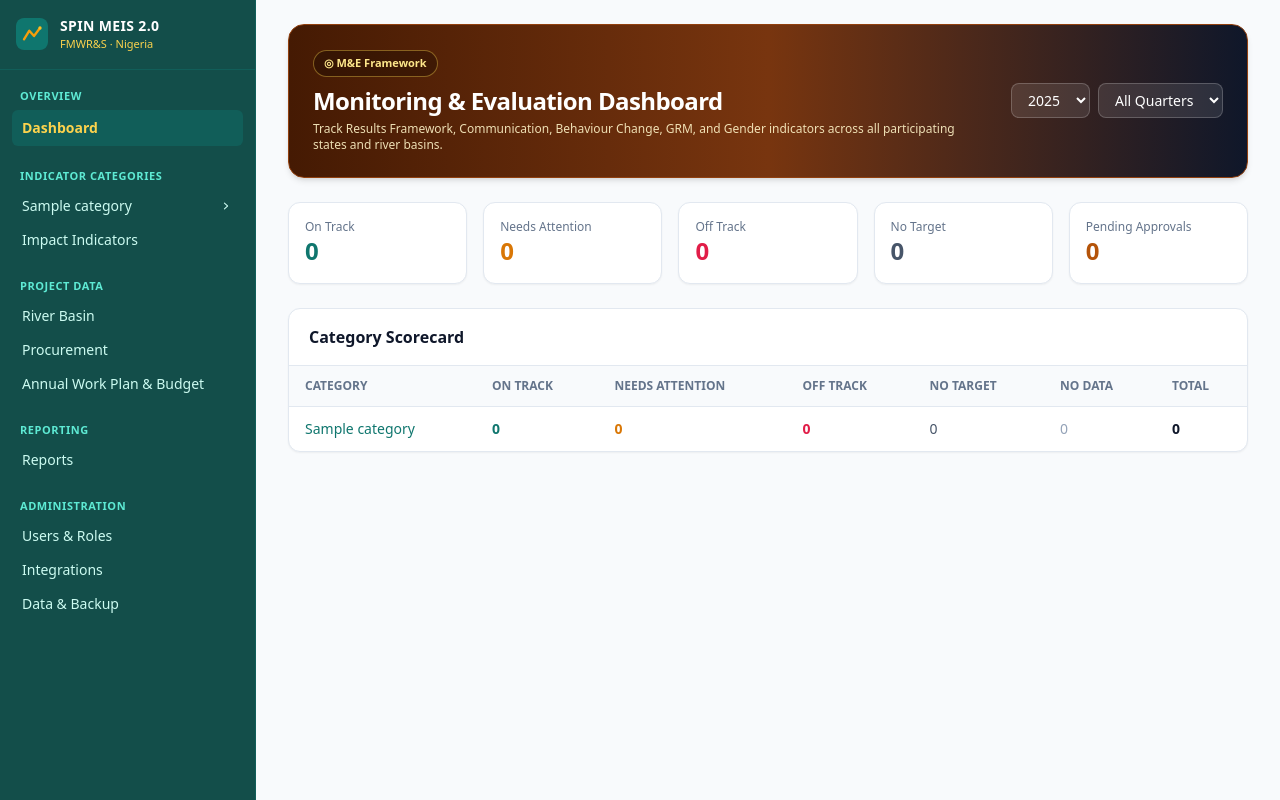
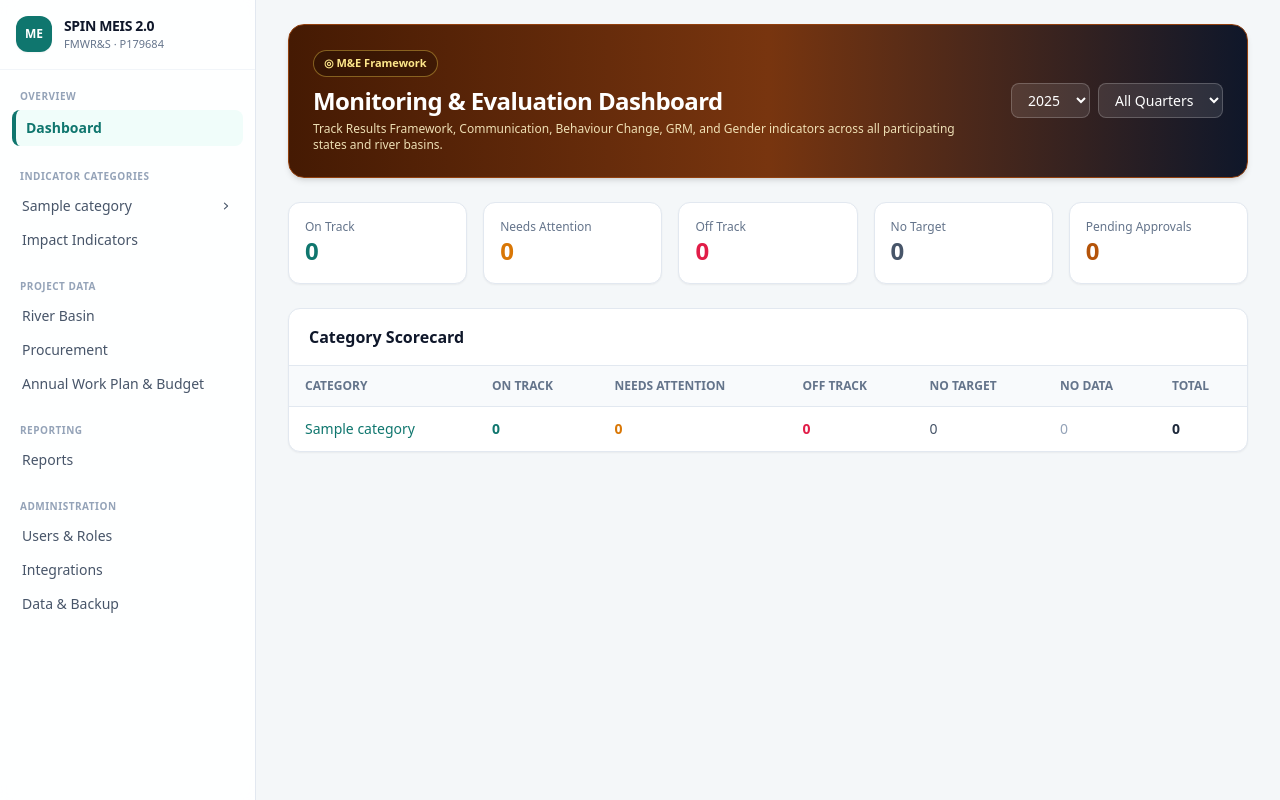
Before and after one commit to ES2-Limited/SPIN-MEIS, a Laravel app: page / in a window 1280 px wide. Run offline with Laravel 12, Linux system fonts and the light colour scheme; tables that the repository leaves empty hold one stand-in row (values such as "Sample post"); style sheets or scripts are compiled from the project's sources; parts of the project's set-up code (start-up, migrations or seed data) failed here and were passed over; some libraries are stand-ins or nearby versions.

Commit message:
UI: match prototype light sidebar shell and active border-left styling

```diff
--- a/resources/views/components/layouts/app.blade.php
+++ b/resources/views/components/layouts/app.blade.php
@@ -10,31 +10,31 @@
     @vite(['resources/css/app.css', 'resources/js/app.js'])
     @livewireStyles
 </head>
-<body class="bg-slate-50 text-slate-900 antialiased min-h-screen flex flex-col md:flex-row">
+<body class="bg-[#f4f7f9] text-slate-800 antialiased min-h-screen flex flex-col md:flex-row">
     <a href="#main-content" class="sr-only focus:not-sr-only focus:fixed focus:top-3 focus:left-3 focus:z-50 focus:px-4 focus:py-2 focus:rounded-lg focus:bg-amber-400 focus:text-slate-950 focus:font-semibold focus:shadow-lg">
         Skip to main content
     </a>
 
-    {{-- Desktop Sidebar --}}
-    <aside aria-label="Sidebar" class="hidden md:flex md:w-64 md:flex-col md:fixed md:inset-y-0 bg-teal-900 text-teal-50 border-r border-teal-800">
-        <div class="flex items-center gap-3 px-4 py-4 border-b border-teal-800">
-            <img src="/icons/icon-192.svg" alt="SPIN MEIS 2.0 logo" class="w-8 h-8 rounded-lg">
+    {{-- Desktop Sidebar (Prototype Light Shell) --}}
+    <aside aria-label="Sidebar" class="hidden md:flex md:w-64 md:flex-col md:fixed md:inset-y-0 bg-white/90 backdrop-blur border-r border-slate-200 text-slate-700">
+        <div class="flex items-center gap-3 px-4 py-4 border-b border-slate-100">
+            <div class="w-9 h-9 rounded-xl bg-teal-700 text-white font-extrabold text-xs flex items-center justify-center shadow-sm">ME</div>
             <div>
-                <div class="font-bold text-sm tracking-wide text-white">SPIN MEIS 2.0</div>
-                <div class="text-[11px] text-amber-300 font-medium">FMWR&amp;S · Nigeria</div>
+                <div class="font-bold text-sm tracking-tight text-slate-900">SPIN MEIS 2.0</div>
+                <div class="text-[11px] text-slate-500 font-medium">FMWR&amp;S · P179684</div>
             </div>
         </div>
 
         <nav aria-label="Primary" class="flex-1 overflow-y-auto px-3 py-4 space-y-5 text-sm">
             <div>
-                <div class="px-2 mb-1 text-[11px] font-semibold uppercase tracking-wider text-teal-300">Overview</div>
-                <a href="{{ route('dashboard') }}" @if(request()->routeIs('dashboard')) aria-current="page" @endif class="flex items-center gap-2 px-2.5 py-2 rounded-md focus-visible:outline-none focus-visible:ring-2 focus-visible:ring-amber-400 {{ request()->routeIs('dashboard') ? 'bg-teal-800 text-amber-300 font-semibold' : 'hover:bg-teal-800/60 text-teal-100' }}">
+                <div class="px-2 mb-1 text-[10px] font-extrabold uppercase tracking-wider text-slate-400">Overview</div>
+                <a href="{{ route('dashboard') }}" @if(request()->routeIs('dashboard')) aria-current="page" @endif class="flex items-center gap-2 px-2.5 py-2 rounded-lg focus-visible:outline-none focus-visible:ring-2 focus-visible:ring-teal-600 {{ request()->routeIs('dashboard') ? 'bg-teal-50 text-teal-700 font-semibold border-l-4 border-teal-700' : 'hover:bg-slate-100 text-slate-600' }}">
                     <span>Dashboard</span>
                 </a>
             </div>
 
             <div>
-                <div class="px-2 mb-1 text-[11px] font-semibold uppercase tracking-wider text-teal-300">Indicator Categories</div>
+                <div class="px-2 mb-1 text-[10px] font-extrabold uppercase tracking-wider text-slate-400">Indicator Categories</div>
                 <div class="space-y-0.5">
                     @php
                         $navCategories = \Illuminate\Support\Facades\Schema::hasTable('indicator_categories')
@@ -44,44 +44,44 @@
                     @forelse($navCategories as $navCat)
                         @php $catOpen = request()->is('categories/' . $navCat->slug); @endphp
                         <div x-data="{ open: {{ $catOpen ? 'true' : 'false' }} }">
-                            <button type="button" @click="open = !open" aria-expanded="{{ $catOpen ? 'true' : 'false' }}" :aria-expanded="open.toString()" class="w-full flex items-center justify-between px-2.5 py-1.5 rounded-md text-left focus-visible:outline-none focus-visible:ring-2 focus-visible:ring-amber-400 {{ $catOpen ? 'bg-teal-800 text-amber-300 font-semibold' : 'hover:bg-teal-800/60 text-teal-100' }}">
+                            <button type="button" @click="open = !open" aria-expanded="{{ $catOpen ? 'true' : 'false' }}" :aria-expanded="open.toString()" class="w-full flex items-center justify-between px-2.5 py-1.5 rounded-lg text-left focus-visible:outline-none focus-visible:ring-2 focus-visible:ring-teal-600 {{ $catOpen ? 'bg-teal-50 text-teal-700 font-semibold border-l-4 border-teal-700' : 'hover:bg-slate-100 text-slate-600' }}">
                                 <span class="truncate">{{ $navCat->name }}</span>
                                 <svg class="w-3.5 h-3.5 shrink-0 transition-transform" :class="open ? 'rotate-90' : ''" viewBox="0 0 20 20" fill="currentColor" aria-hidden="true"><path fill-rule="evenodd" d="M7.21 14.77a.75.75 0 01.02-1.06L11.168 10 7.23 6.29a.75.75 0 111.04-1.08l4.5 4.25a.75.75 0 010 1.08l-4.5 4.25a.75.75 0 01-1.06-.02z" clip-rule="evenodd"/></svg>
                             </button>
-                            <div x-show="open" x-cloak class="ml-4 mt-0.5 space-y-0.5 border-l border-teal-700/70 pl-2.5 text-xs">
-                                <a href="{{ url('/categories/' . $navCat->slug) }}" class="block py-1 text-teal-200 hover:text-amber-300">All Indicators</a>
+                            <div x-show="open" x-cloak class="ml-4 mt-0.5 space-y-0.5 border-l border-slate-200 pl-2.5 text-xs">
+                                <a href="{{ url('/categories/' . $navCat->slug) }}" class="block py-1 text-slate-600 hover:text-teal-700">All Indicators</a>
                                 @foreach($navCat->subgroups as $sg)
-                                    <a href="{{ url('/categories/' . $navCat->slug . '?subgroup=' . $sg->id) }}" class="block py-1 text-teal-200 hover:text-amber-300 truncate">{{ $sg->name }}</a>
+                                    <a href="{{ url('/categories/' . $navCat->slug . '?subgroup=' . $sg->id) }}" class="block py-1 text-slate-500 hover:text-teal-700 truncate">{{ $sg->name }}</a>
                                 @endforeach
                             </div>
                         </div>
                     @empty
-                        <a href="{{ url('/categories/results-framework') }}" class="block px-2.5 py-1.5 rounded-md hover:bg-teal-800/60 text-teal-100">Results Framework (PAD)</a>
+                        <a href="{{ url('/categories/results-framework') }}" class="block px-2.5 py-1.5 rounded-lg hover:bg-slate-100 text-slate-600">Results Framework (PAD)</a>
                     @endforelse
-                    <a href="{{ route('impact-indicators') }}" class="block px-2.5 py-1.5 rounded-md {{ request()->routeIs('impact-indicators') ? 'bg-teal-800 text-amber-300 font-semibold' : 'hover:bg-teal-800/60 text-teal-100' }}">Impact Indicators</a>
+                    <a href="{{ route('impact-indicators') }}" class="block px-2.5 py-1.5 rounded-lg {{ request()->routeIs('impact-indicators') ? 'bg-teal-50 text-teal-700 font-semibold border-l-4 border-teal-700' : 'hover:bg-slate-100 text-slate-600' }}">Impact Indicators</a>
                 </div>
             </div>
 
             <div>
-                <div class="px-2 mb-1 text-[11px] font-semibold uppercase tracking-wider text-teal-300">Project Data</div>
+                <div class="px-2 mb-1 text-[10px] font-extrabold uppercase tracking-wider text-slate-400">Project Data</div>
                 <div class="space-y-0.5">
-                    <a href="{{ route('project-data.river-basin') }}" class="block px-2.5 py-1.5 rounded-md {{ request()->routeIs('project-data.river-basin') ? 'bg-teal-800 text-amber-300 font-semibold' : 'hover:bg-teal-800/60 text-teal-100' }}">River Basin</a>
-                    <a href="{{ route('project-data.procurement') }}" class="block px-2.5 py-1.5 rounded-md {{ request()->routeIs('project-data.procurement') ? 'bg-teal-800 text-amber-300 font-semibold' : 'hover:bg-teal-800/60 text-teal-100' }}">Procurement</a>
-                    <a href="{{ route('project-data.awpb') }}" class="block px-2.5 py-1.5 rounded-md {{ request()->routeIs('project-data.awpb') ? 'bg-teal-800 text-amber-300 font-semibold' : 'hover:bg-teal-800/60 text-teal-100' }}">Annual Work Plan &amp; Budget</a>
+                    <a href="{{ route('project-data.river-basin') }}" class="block px-2.5 py-1.5 rounded-lg {{ request()->routeIs('project-data.river-basin') ? 'bg-teal-50 text-teal-700 font-semibold border-l-4 border-teal-700' : 'hover:bg-slate-100 text-slate-600' }}">River Basin</a>
+                    <a href="{{ route('project-data.procurement') }}" class="block px-2.5 py-1.5 rounded-lg {{ request()->routeIs('project-data.procurement') ? 'bg-teal-50 text-teal-700 font-semibold border-l-4 border-teal-700' : 'hover:bg-slate-100 text-slate-600' }}">Procurement</a>
+                    <a href="{{ route('project-data.awpb') }}" class="block px-2.5 py-1.5 rounded-lg {{ request()->routeIs('project-data.awpb') ? 'bg-teal-50 text-teal-700 font-semibold border-l-4 border-teal-700' : 'hover:bg-slate-100 text-slate-600' }}">Annual Work Plan &amp; Budget</a>
                 </div>
             </div>
 
             <div>
-                <div class="px-2 mb-1 text-[11px] font-semibold uppercase tracking-wider text-teal-300">Reporting</div>
-                <a href="{{ route('reports') }}" class="block px-2.5 py-1.5 rounded-md {{ request()->routeIs('reports') ? 'bg-teal-800 text-amber-300 font-semibold' : 'hover:bg-teal-800/60 text-teal-100' }}">Reports</a>
+                <div class="px-2 mb-1 text-[10px] font-extrabold uppercase tracking-wider text-slate-400">Reporting</div>
+                <a href="{{ route('reports') }}" class="block px-2.5 py-1.5 rounded-lg {{ request()->routeIs('reports') ? 'bg-teal-50 text-teal-700 font-semibold border-l-4 border-teal-700' : 'hover:bg-slate-100 text-slate-600' }}">Reports</a>
             </div>
 
             <div>
-                <div class="px-2 mb-1 text-[11px] font-semibold uppercase tracking-wider text-teal-300">Administration</div>
+                <div class="px-2 mb-1 text-[10px] font-extrabold uppercase tracking-wider text-slate-400">Administration</div>
                 <div class="space-y-0.5">
-                    <a href="{{ route('admin.users') }}" class="block px-2.5 py-1.5 rounded-md {{ request()->routeIs('admin.users') ? 'bg-teal-800 text-amber-300 font-semibold' : 'hover:bg-teal-800/60 text-teal-100' }}">Users &amp; Roles</a>
-                    <a href="{{ route('admin.integrations') }}" class="block px-2.5 py-1.5 rounded-md {{ request()->routeIs('admin.integrations') ? 'bg-teal-800 text-amber-300 font-semibold' : 'hover:bg-teal-800/60 text-teal-100' }}">Integrations</a>
-                    <a href="{{ route('admin.data-backup') }}" class="block px-2.5 py-1.5 rounded-md {{ request()->routeIs('admin.data-backup') ? 'bg-teal-800 text-amber-300 font-semibold' : 'hover:bg-teal-800/60 text-teal-100' }}">Data &amp; Backup</a>
+                    <a href="{{ route('admin.users') }}" class="block px-2.5 py-1.5 rounded-lg {{ request()->routeIs('admin.users') ? 'bg-teal-50 text-teal-700 font-semibold border-l-4 border-teal-700' : 'hover:bg-slate-100 text-slate-600' }}">Users &amp; Roles</a>
+                    <a href="{{ route('admin.integrations') }}" class="block px-2.5 py-1.5 rounded-lg {{ request()->routeIs('admin.integrations') ? 'bg-teal-50 text-teal-700 font-semibold border-l-4 border-teal-700' : 'hover:bg-slate-100 text-slate-600' }}">Integrations</a>
+                    <a href="{{ route('admin.data-backup') }}" class="block px-2.5 py-1.5 rounded-lg {{ request()->routeIs('admin.data-backup') ? 'bg-teal-50 text-teal-700 font-semibold border-l-4 border-teal-700' : 'hover:bg-slate-100 text-slate-600' }}">Data &amp; Backup</a>
                 </div>
             </div>
         </nav>
```
